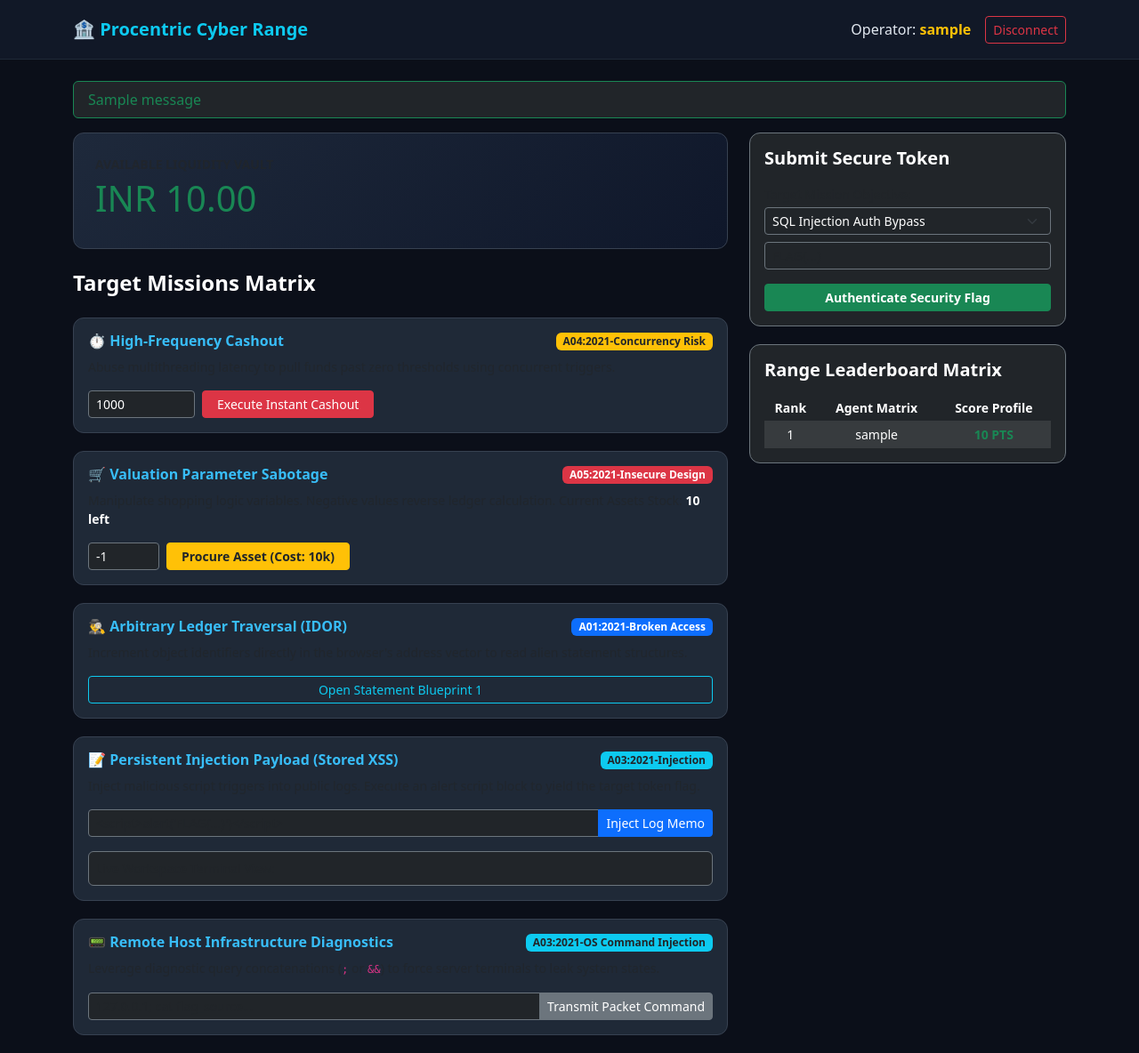
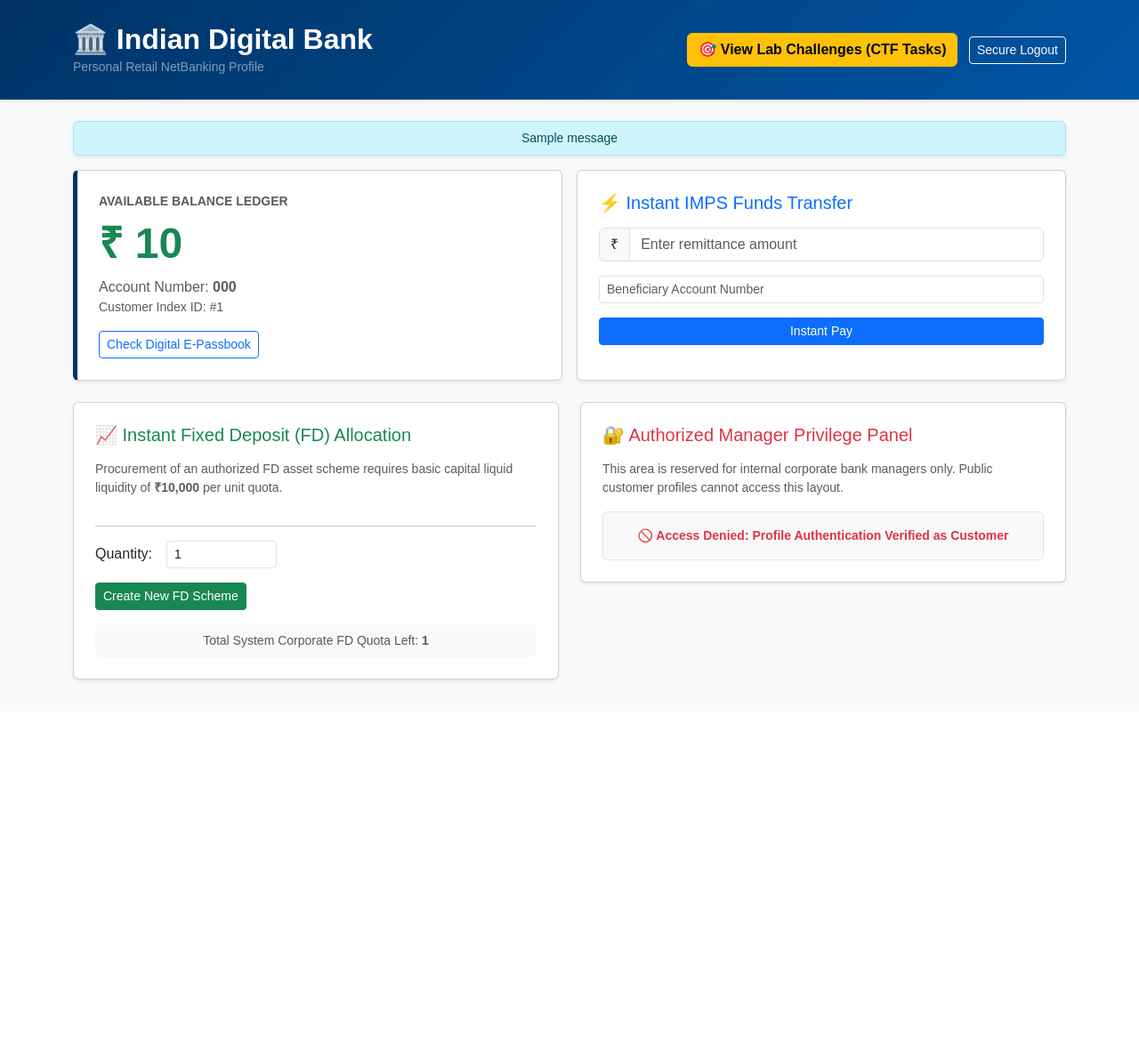
Before and after one commit to tibinjohn193-blip/procentric-cyber-bank, a Flask app: template templates/scoreboard.html in a window 1280 px wide. Shown: the whole page at 89% size. After the commit the page ends 767 px from the top, so only its background shows below. Run offline with Flask 3, Linux system fonts and the light colour scheme; a user stored in the database is signed in; tables that the repository leaves empty hold one stand-in row (values such as "Sample post"); the template is opened without the code that fills it: values that come from a table or form of the project are taken from there, most other values are stand-ins (such as "Sample title", 1, 10 or a date in 2020); one stand-in notice (Sample message) is shown.

Commit message:
scoreboard.html

```diff
--- a/templates/scoreboard.html
+++ b/templates/scoreboard.html
@@ -2,158 +2,104 @@
 <html lang="en">
 <head>
     <meta charset="UTF-8">
-    <title>Dashboard | Procentric Cyber Range</title>
+    <title>IDB NetBanking - Dashboard</title>
     <link rel="stylesheet" href="https://cdn.jsdelivr.net/npm/bootstrap@5.3.0/dist/css/bootstrap.min.css">
     <style>
-        body { background-color: #0b0f19; color: #e2e8f0; }
-        .navbar-custom { background-color: #111827; border-bottom: 1px solid #1f2937; }
-        .card-custom { background-color: #1f2937; border: 1px solid #374151; border-radius: 12px; margin-bottom: 20px; }
-        .challenge-title { font-weight: 600; color: #38bdf8; }
-        .badge-owasp { font-size: 0.75rem; padding: 4px 8px; border-radius: 6px; }
+        body { background-color: #f8f9fa; font-family: sans-serif; }
+        .bank-header { background: linear-gradient(135deg, #003366, #0055a5); color: white; padding: 25px 0; }
+        .balance-card { background-color: #ffffff; border-left: 5px solid #003366; }
     </style>
 </head>
 <body>
 
-<nav class="navbar navbar-custom py-3 mb-4">
-    <div class="container">
-        <span class="navbar-brand mb-0 h1 text-info fw-bold">🏦 Procentric Cyber Range</span>
-        <div class="d-flex align-items-center">
-            <span class="me-3">Operator: <strong class="text-warning">{{ current_user.username }}</strong></span>
-            {% if is_admin %}
-                <span class="badge bg-danger me-2 animation-pulse">[ADMIN ACTIVATED: FLAG{A08_INSECURE_COOKIE_DESERIALIZATION_ADMIN}]</span>
-            {% endif %}
-            <a href="/logout" class="btn btn-sm btn-outline-danger">Disconnect</a>
+    <div class="bank-header shadow-sm">
+        <div class="container d-flex justify-content-between align-items-center">
+            <div>
+                <h2 class="mb-0 fw-bold">🏛️ Indian Digital Bank</h2>
+                <small class="text-white-50">Personal Retail NetBanking Profile</small>
+            </div>
+            <div>
+                <a href="/tasks" class="btn btn-warning fw-bold me-2">🎯 View Lab Challenges (CTF Tasks)</a>
+                <a href="/logout" class="btn btn-outline-light btn-sm">Secure Logout</a>
             </div>
         </div>
-</nav>
+    </div>
 
-<div class="container">
+    <div class="container mt-4">
         {% with messages = get_flashed_messages() %}
             {% if messages %}
                 {% for message in messages %}
-          <div class="alert alert-success bg-dark text-success border-success py-2">{{ message }}</div>
+                    <div class="alert alert-info text-center shadow-sm py-2 small">{{ message }}</div>
                 {% endfor %}
             {% endif %}
         {% endwith %}
 
-    <div class="row">
-        <div class="col-md-8">
-            <div class="card p-4 card-custom text-center text-md-start mb-4" style="background: linear-gradient(135deg, #1e293b 0%, #0f172a 100%);">
-                <span class="text-muted small text-uppercase fw-bold">Available Liquidity Vault</span>
-                <h1 class="text-success fw-black mt-1">INR {{ current_user.balance }}.00</h1>
+        <div class="row g-3 mb-4">
+            <div class="col-md-6">
+                <div class="card balance-card shadow-sm p-4 h-100">
+                    <span class="text-muted text-uppercase small fw-bold">Available Balance Ledger</span>
+                    <h1 class="display-5 my-2 text-success fw-bold">₹ {{ user.balance }}</h1>
+                    <p class="mb-0 text-muted">Account Number: <b>{{ user.account_number }}</b></p>
+                    <p class="small text-muted mb-0">Customer Index ID: #{{ user.id }}</p>
+                    <div class="mt-3">
+                        <a href="/passbook/{{ user.id }}" target="_blank" class="btn btn-sm btn-outline-primary">Check Digital E-Passbook</a>
                     </div>
-
-            <h4 class="mb-4 fw-bold text-white">Target Missions Matrix</h4>
-
-            <div class="card p-3 card-custom">
-                <div class="d-flex justify-content-between align-items-start mb-2">
-                    <h6 class="challenge-title mb-0">⏱️ High-Frequency Cashout</h6>
-                    <span class="badge bg-warning text-dark badge-owasp">A04:2021-Concurrency Risk</span>
-                </div>
-                <p class="small text-muted">Abuse multithreading latency to pull funds past zero thresholds using concurrent triggers.</p>
-                <form action="/instant-withdraw" method="POST" class="row g-2">
-                    <div class="col-auto"><input type="number" name="amount" class="form-control form-control-sm bg-dark text-white border-secondary" value="1000" style="width: 120px;"></div>
-                    <div class="col-auto"><button type="submit" class="btn btn-sm btn-danger px-3">Execute Instant Cashout</button></div>
-                </form>
-            </div>
-
-            <div class="card p-3 card-custom">
-                <div class="d-flex justify-content-between align-items-start mb-2">
-                    <h6 class="challenge-title mb-0">🛒 Valuation Parameter Sabotage</h6>
-                    <span class="badge bg-danger badge-owasp">A05:2021-Insecure Design</span>
-                </div>
-                <p class="small text-muted">Manipulate shopping logic variables. Negative values reverse ledger calculation. Current Assets Stock: <strong class="text-white">{{ stock }} left</strong></p>
-                <form action="/buy-gift" method="POST" class="row g-2">
-                    <div class="col-auto"><input type="number" name="qty" class="form-control form-control-sm bg-dark text-white border-secondary" value="-1" style="width:80px;"></div>
-                    <div class="col-auto"><button type="submit" class="btn btn-sm btn-warning text-dark px-3 fw-semibold">Procure Asset (Cost: 10k)</button></div>
-                </form>
-            </div>
-
-            <div class="card p-3 card-custom">
-                <div class="d-flex justify-content-between align-items-start mb-2">
-                    <h6 class="challenge-title mb-0">🕵️‍♂️ Arbitrary Ledger Traversal (IDOR)</h6>
-                    <span class="badge bg-primary badge-owasp">A01:2021-Broken Access</span>
-                </div>
-                <p class="small text-muted">Increment object identifiers directly in the browser's address vector to read alien statement structures.</p>
-                <a href="/statement/{{ current_user.id }}" target="_blank" class="btn btn-sm btn-outline-info d-inline-block">Open Statement Blueprint {{ current_user.id }}</a>
-            </div>
-
-            <div class="card p-3 card-custom">
-                <div class="d-flex justify-content-between align-items-start mb-2">
-                    <h6 class="challenge-title mb-0">📝 Persistent Injection Payload (Stored XSS)</h6>
-                    <span class="badge bg-info text-dark badge-owasp">A03:2021-Injection</span>
-                </div>
-                <p class="small text-muted">Inject malicious script triggers into public logs. Execute an alert script block to yield the target token flag.</p>
-                <form action="/scoreboard" method="POST" class="mb-3">
-                    <div class="input-group input-group-sm">
-                        <input type="text" name="feedback_text" class="form-control bg-dark text-white border-secondary" placeholder="<script>alert('FLAG{...}')</script>">
-                        <button type="submit" class="btn btn-primary">Inject Log Memo</button>
-                    </div>
-                </form>
-                <div class="p-2 bg-dark rounded border border-secondary small">
-                    <span class="text-muted">Live Workspace Terminal View:</span> <code class="text-light">{{ current_user.feedback | safe }}</code>
                 </div>
             </div>
 
-            <div class="card p-3 card-custom">
-                <div class="d-flex justify-content-between align-items-start mb-2">
-                    <h6 class="challenge-title mb-0">📟 Remote Host Infrastructure Diagnostics</h6>
-                    <span class="badge bg-info text-dark badge-owasp">A03:2021-OS Command Injection</span>
+            <div class="col-md-6">
+                <div class="card shadow-sm p-4 h-100">
+                    <h5 class="text-primary mb-3">⚡ Instant IMPS Funds Transfer</h5>
+                    <form action="/quick-transfer" method="POST">
+                        <div class="input-group mb-3">
+                            <span class="input-group-text">₹</span>
+                            <input type="number" name="amount" class="form-control" placeholder="Enter remittance amount" required>
                         </div>
-                <p class="small text-muted">Leverage diagnostic query concatenations (<code>;</code> or <code>&&</code>) to force server terminals to leak system states.</p>
-                <form action="/ping-server" method="POST">
-                    <div class="input-group input-group-sm">
-                        <input type="text" name="ip_address" class="form-control bg-dark text-white border-secondary" placeholder="127.0.0.1; cat flag_source...">
-                        <button type="submit" class="btn btn-secondary">Transmit Packet Command</button>
+                        <div class="mb-3">
+                            <input type="text" class="form-control form-control-sm" placeholder="Beneficiary Account Number">
                         </div>
+                        <button type="submit" class="btn btn-primary btn-sm w-100">Instant Pay</button>
                     </form>
                 </div>
             </div>
-
-        <div class="col-md-4">
-            <div class="card p-3 card-custom bg-dark border-secondary">
-                <h5 class="fw-bold text-white mb-3">Submit Secure Token</h5>
-                <form action="/submit-flag" method="POST">
-                    <div class="mb-2">
-                        <label class="small text-muted mb-1">Target Mission Objective:</label>
-                        <select name="challenge_id" class="form-select form-select-sm bg-dark text-white border-secondary">
-                            <option value="sql_i">SQL Injection Auth Bypass</option>
-                            <option value="race_cond">Race Condition Cashout</option>
-                            <option value="design_stock">Valuation Parameter Sabotage</option>
-                            <option value="idor">IDOR Statement Harvesting</option>
-                            <option value="integrity">Cookie Privilege Escalation</option>
-                            <option value="xss">Stored XSS Alert Payload</option>
-                            <option value="cmd_i">OS Command Injection Takeover</option>
-                            <option value="robots">Robots.txt Information Leak</option>
-                        </select>
-                    </div>
-                    <div class="mb-3">
-                        <input type="text" name="flag" class="form-control form-control-sm bg-dark text-white border-secondary" placeholder="FLAG{...}" required>
-                    </div>
-                    <button type="submit" class="btn btn-success btn-sm w-100 fw-bold">Authenticate Security Flag</button>
-                </form>
         </div>
 
-            <div class="card p-3 card-custom bg-dark border-secondary">
-                <h5 class="fw-bold text-white mb-2">Range Leaderboard Matrix</h5>
-                <table class="table table-dark table-hover table-sm text-center small mt-2 mb-0">
-                    <thead>
-                        <tr class="text-muted"><th>Rank</th><th>Agent Matrix</th><th>Score Profile</th></tr>
-                    </thead>
-                    <tbody>
-                        {% for u in users %}
-                        <tr class="{% if u.id == current_user.id %}table-active text-info{% endif %}">
-                            <td>{{ loop.index }}</td>
-                            <td>{{ u.username }}</td>
-                            <td class="fw-bold text-success">{{ u.score }} PTS</td>
-                        </tr>
-                        {% endfor %}
-                    </tbody>
-                </table>
+        <div class="row">
+            <div class="col-md-6">
+                <div class="card shadow-sm p-4 mb-4">
+                    <h5 class="text-success mb-3">📈 Instant Fixed Deposit (FD) Allocation</h5>
+                    <p class="text-muted small">Procurement of an authorized FD asset scheme requires basic capital liquid liquidity of <b>₹10,000</b> per unit quota.</p>
+                    <hr>
+                    <form action="/open-fd" method="POST">
+                        <div class="d-flex align-items-center mb-3">
+                            <label class="me-3 mb-0">Quantity:</label>
+                            <input type="number" name="qty" class="form-control form-control-sm w-25" value="1" required>
+                        </div>
+                        <button type="submit" class="btn btn-success btn-sm">Create New FD Scheme</button>
+                    </form>
+                    <div class="mt-3 bg-light p-2 rounded text-center small text-muted">
+                        Total System Corporate FD Quota Left: <b>{{ fd_count }}</b>
+                    </div>
+                </div>
+            </div>
+
+            <div class="col-md-6">
+                <div class="card shadow-sm p-4">
+                    <h5 class="text-danger mb-3">🔐 Authorized Manager Privilege Panel</h5>
+                    {% if is_admin %}
+                        <div class="alert alert-success shadow-sm">
+                            <b>Welcome Chief Branch Manager!</b> Administrative deserialization context validated successfully.<br>
+                            <span class="badge bg-dark mt-2 p-2 font-monospace">FLAG{A08_INSECURE_COOKIE_DESERIALIZATION_ADMIN}</span>
+                        </div>
+                    {% else %}
+                        <p class="text-muted small">This area is reserved for internal corporate bank managers only. Public customer profiles cannot access this layout.</p>
+                        <div class="p-3 bg-light text-center text-danger border rounded small fw-bold">
+                            🚫 Access Denied: Profile Authentication Verified as Customer
+                        </div>
+                    {% endif %}
                 </div>
             </div>
         </div>
     </div>
-
 </body>
 </html>
```
Lines whose indentation alone changed are shown as unchanged.
